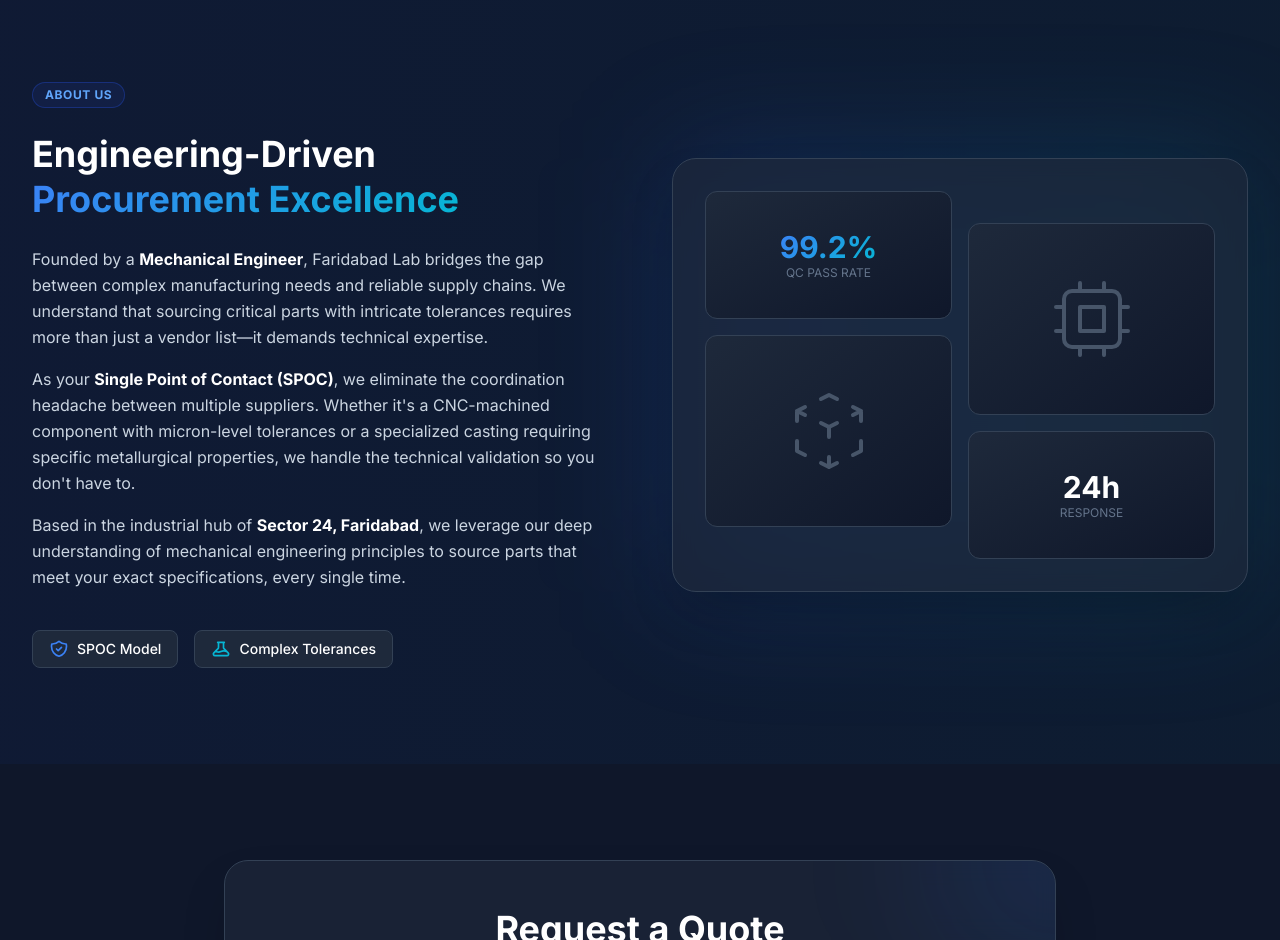
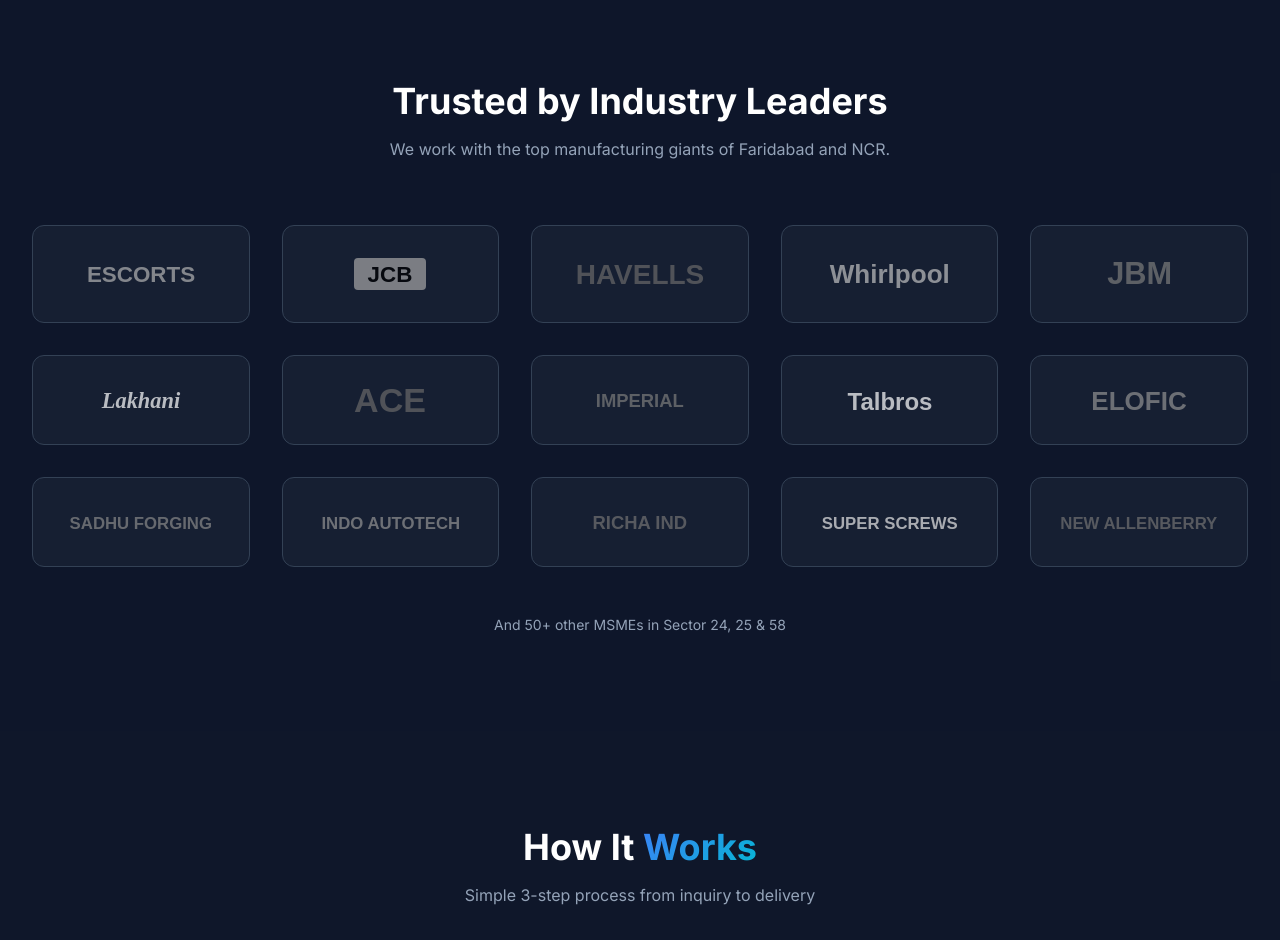
Before and after one commit to senyrahul0/my-ai-project, a plain HTML site: page index.html in a window 1280 px wide. Shown: the part 1860-2800 px from the top of the page. Drawn offline with nearby package versions, Linux system fonts and the light colour scheme.

Commit message:
Update index.html

```diff
--- a/index.html
+++ b/index.html
@@ -140,6 +140,22 @@
             box-shadow: 0 20px 40px rgba(59, 130, 246, 0.2);
         }
 
+        .client-card {
+            transition: all 0.3s ease;
+        }
+        .client-card:hover {
+            transform: translateY(-5px);
+            border-color: #3b82f6;
+            background: rgba(30, 41, 59, 0.9);
+        }
+        .client-card svg {
+            filter: grayscale(100%) opacity(0.7);
+            transition: all 0.3s ease;
+        }
+        .client-card:hover svg {
+            filter: grayscale(0%) opacity(1);
+        }
+
         .modal {
             display: none;
             position: fixed;
@@ -271,6 +287,7 @@
 
                 <div class="hidden md:flex items-center gap-8">
                     <a href="#services" class="text-sm font-medium text-industrial-300 hover:text-white transition-colors">Services</a>
+                    <a href="#clients" class="text-sm font-medium text-industrial-300 hover:text-white transition-colors">Clients</a>
                     <a href="#about" class="text-sm font-medium text-industrial-300 hover:text-white transition-colors">About</a>
                     <a href="#quote" class="px-6 py-2.5 bg-blue-600 hover:bg-blue-500 text-white text-sm font-bold rounded-md transition-all shadow-lg shadow-blue-900/50 hover:shadow-blue-900/80">
                         Request Quote
@@ -290,6 +307,7 @@
         <div id="mobile-menu" class="hidden md:hidden glass-panel border-t border-slate-800">
             <div class="px-4 pt-2 pb-6 space-y-2">
                 <a href="#services" class="block px-3 py-2 text-base font-medium text-industrial-300 hover:text-white hover:bg-slate-800 rounded-md">Services</a>
+                <a href="#clients" class="block px-3 py-2 text-base font-medium text-industrial-300 hover:text-white hover:bg-slate-800 rounded-md">Clients</a>
                 <a href="#about" class="block px-3 py-2 text-base font-medium text-industrial-300 hover:text-white hover:bg-slate-800 rounded-md">About</a>
                 <a href="#quote" class="block px-3 py-2 text-base font-bold text-blue-400 hover:text-blue-300">Request Quote</a>
             </div>
@@ -477,86 +495,134 @@
         </div>
     </section>
 
-    <div id="serviceModal" class="modal">
-        <div class="modal-content glass-panel-dark rounded-3xl">
-            <div id="modalBody"></div>
+    <section id="clients" class="py-24 relative bg-slate-900/50">
+        <div class="max-w-7xl mx-auto px-4 sm:px-6 lg:px-8">
+            <div class="text-center mb-16">
+                <h2 class="text-3xl md:text-4xl font-bold text-white mb-4">Trusted by Industry Leaders</h2>
+                <p class="text-industrial-400 max-w-2xl mx-auto">We work with the top manufacturing giants of Faridabad and NCR.</p>
+            </div>
+
+            <div class="grid grid-cols-2 md:grid-cols-3 lg:grid-cols-5 gap-8">
+                <div class="client-card client-logo bg-slate-800/50 p-6 rounded-xl border border-slate-700 flex items-center justify-center">
+                    <svg class="h-12 w-auto" viewBox="0 0 200 60" fill="currentColor">
+                        <text x="100" y="40" text-anchor="middle" font-family="Arial, sans-serif" font-weight="900" font-size="28" fill="#eab308">ESCORTS</text>
+                    </svg>
+                </div>
+                <div class="client-card client-logo bg-slate-800/50 p-6 rounded-xl border border-slate-700 flex items-center justify-center">
+                     <svg class="h-12 w-auto" viewBox="0 0 100 60" fill="currentColor">
+                        <rect x="5" y="10" width="90" height="40" rx="5" fill="#f59e0b"/>
+                        <text x="50" y="40" text-anchor="middle" font-family="Arial, sans-serif" font-weight="900" font-size="28" fill="black">JCB</text>
+                    </svg>
+                </div>
+                <div class="client-card client-logo bg-slate-800/50 p-6 rounded-xl border border-slate-700 flex items-center justify-center">
+                    <svg class="h-10 w-auto" viewBox="0 0 160 40" fill="currentColor">
+                        <text x="80" y="30" text-anchor="middle" font-family="Arial, sans-serif" font-weight="bold" font-size="28" fill="#ef4444">HAVELLS</text>
+                    </svg>
+                </div>
+                <div class="client-card client-logo bg-slate-800/50 p-6 rounded-xl border border-slate-700 flex items-center justify-center">
+                    <svg class="h-10 w-auto" viewBox="0 0 180 40" fill="currentColor">
+                        <text x="90" y="30" text-anchor="middle" font-family="Arial, sans-serif" font-weight="bold" font-size="28" fill="#fbbf24">Whirlpool</text>
+                    </svg>
+                </div>
+                <div class="client-card client-logo bg-slate-800/50 p-6 rounded-xl border border-slate-700 flex items-center justify-center">
+                     <svg class="h-12 w-auto" viewBox="0 0 120 50" fill="currentColor">
+                        <text x="60" y="35" text-anchor="middle" font-family="Arial, sans-serif" font-weight="900" font-size="32" fill="#3b82f6">JBM</text>
+                    </svg>
+                </div>
+                <div class="client-card client-logo bg-slate-800/50 p-6 rounded-xl border border-slate-700 flex items-center justify-center">
+                    <svg class="h-8 w-auto" viewBox="0 0 150 40" fill="currentColor">
+                        <text x="75" y="30" text-anchor="middle" font-family="Times New Roman, serif" font-weight="bold" font-size="28" fill="white" font-style="italic">Lakhani</text>
+                    </svg>
+                </div>
+                <div class="client-card client-logo bg-slate-800/50 p-6 rounded-xl border border-slate-700 flex items-center justify-center">
+                    <svg class="h-10 w-auto" viewBox="0 0 100 40" fill="currentColor">
+                        <text x="50" y="32" text-anchor="middle" font-family="Arial, sans-serif" font-weight="900" font-size="34" fill="#ef4444">ACE</text>
+                    </svg>
+                </div>
+                <div class="client-card client-logo bg-slate-800/50 p-6 rounded-xl border border-slate-700 flex items-center justify-center">
+                    <svg class="h-10 w-auto" viewBox="0 0 200 40" fill="currentColor">
+                        <text x="100" y="28" text-anchor="middle" font-family="Arial, sans-serif" font-weight="bold" font-size="22" fill="#3b82f6">IMPERIAL</text>
+                    </svg>
+                </div>
+                <div class="client-card client-logo bg-slate-800/50 p-6 rounded-xl border border-slate-700 flex items-center justify-center">
+                    <svg class="h-10 w-auto" viewBox="0 0 150 40" fill="currentColor">
+                        <text x="75" y="30" text-anchor="middle" font-family="Arial, sans-serif" font-weight="bold" font-size="24" fill="white">Talbros</text>
+                    </svg>
+                </div>
+                <div class="client-card client-logo bg-slate-800/50 p-6 rounded-xl border border-slate-700 flex items-center justify-center">
+                    <svg class="h-10 w-auto" viewBox="0 0 120 40" fill="currentColor">
+                        <text x="60" y="30" text-anchor="middle" font-family="Arial, sans-serif" font-weight="bold" font-size="26" fill="#10b981">ELOFIC</text>
+                    </svg>
+                </div>
+                 <div class="client-card client-logo bg-slate-800/50 p-6 rounded-xl border border-slate-700 flex items-center justify-center">
+                    <svg class="h-10 w-auto" viewBox="0 0 200 40" fill="currentColor">
+                        <text x="100" y="28" text-anchor="middle" font-family="Arial, sans-serif" font-weight="bold" font-size="20" fill="#f97316">SADHU FORGING</text>
+                    </svg>
+                </div>
+                <div class="client-card client-logo bg-slate-800/50 p-6 rounded-xl border border-slate-700 flex items-center justify-center">
+                    <svg class="h-10 w-auto" viewBox="0 0 200 40" fill="currentColor">
+                        <text x="100" y="28" text-anchor="middle" font-family="Arial, sans-serif" font-weight="bold" font-size="20" fill="#06b6d4">INDO AUTOTECH</text>
+                    </svg>
+                </div>
+                 <div class="client-card client-logo bg-slate-800/50 p-6 rounded-xl border border-slate-700 flex items-center justify-center">
+                    <svg class="h-10 w-auto" viewBox="0 0 200 40" fill="currentColor">
+                        <text x="100" y="28" text-anchor="middle" font-family="Arial, sans-serif" font-weight="bold" font-size="22" fill="#a855f7">RICHA IND</text>
+                    </svg>
+                </div>
+                <div class="client-card client-logo bg-slate-800/50 p-6 rounded-xl border border-slate-700 flex items-center justify-center">
+                    <svg class="h-10 w-auto" viewBox="0 0 200 40" fill="currentColor">
+                        <text x="100" y="28" text-anchor="middle" font-family="Arial, sans-serif" font-weight="bold" font-size="20" fill="#e2e8f0">SUPER SCREWS</text>
+                    </svg>
+                </div>
+                <div class="client-card client-logo bg-slate-800/50 p-6 rounded-xl border border-slate-700 flex items-center justify-center">
+                    <svg class="h-10 w-auto" viewBox="0 0 200 40" fill="currentColor">
+                        <text x="100" y="28" text-anchor="middle" font-family="Arial, sans-serif" font-weight="bold" font-size="20" fill="#64748b">NEW ALLENBERRY</text>
+                    </svg>
+                </div>
+
+            </div>
+
+            <div class="text-center mt-12">
+                <p class="text-sm text-industrial-400">And 50+ other MSMEs in Sector 24, 25 & 58</p>
             </div>
         </div>
+    </section>
+    <section class="py-24 bg-industrial-900">
+        <div class="max-w-7xl mx-auto px-4 sm:px-6 lg:px-8">
+            <div class="text-center mb-16">
+                <h2 class="text-3xl md:text-4xl font-bold text-white mb-4">How It <span class="gradient-text">Works</span></h2>
+                <p class="text-industrial-400 max-w-2xl mx-auto">Simple 3-step process from inquiry to delivery</p>
+            </div>
 
-    <section id="about" class="py-24 bg-slate-900/50 relative overflow-hidden">
-        <div class="absolute inset-0 bg-gradient-to-r from-blue-600/5 to-cyan-600/5"></div>
-
-        <div class="max-w-7xl mx-auto px-4 sm:px-6 lg:px-8 relative">
-            <div class="grid lg:grid-cols-2 gap-16 items-center">
-                <div class="space-y-6">
-                    <div class="inline-block px-3 py-1 text-xs font-bold tracking-wider text-blue-400 uppercase bg-blue-900/20 rounded-full border border-blue-800/50">
-                        About Us
+            <div class="grid md:grid-cols-3 gap-8 md:gap-12">
+                <div class="process-step glass-panel p-8 rounded-2xl border border-slate-700 text-center">
+                    <div class="w-16 h-16 bg-blue-600/20 rounded-full flex items-center justify-center text-3xl font-bold text-blue-400 mx-auto mb-6 border-2 border-blue-500">
+                        1
                     </div>
-                    <h2 class="text-4xl font-bold text-white leading-tight">
-                        Engineering-Driven<br>
-                        <span class="gradient-text">Procurement Excellence</span>
-                    </h2>
-
-                    <div class="space-y-4 text-industrial-300 leading-relaxed">
-                        <p>
-                            Founded by a <strong class="text-white">Mechanical Engineer</strong>, Faridabad Lab bridges the gap between complex manufacturing needs and reliable supply chains. We understand that sourcing critical parts with intricate tolerances requires more than just a vendor list—it demands technical expertise.
-                        </p>
-                        <p>
-                            As your <strong class="text-white">Single Point of Contact (SPOC)</strong>, we eliminate the coordination headache between multiple suppliers. Whether it's a CNC-machined component with micron-level tolerances or a specialized casting requiring specific metallurgical properties, we handle the technical validation so you don't have to.
-                        </p>
-                        <p>
-                            Based in the industrial hub of <strong class="text-white">Sector 24, Faridabad</strong>, we leverage our deep understanding of mechanical engineering principles to source parts that meet your exact specifications, every single time.
+                    <h3 class="text-xl font-bold text-white mb-4">Submit Your Requirements</h3>
+                    <p class="text-industrial-400 leading-relaxed">
+                        Share your part specifications, technical drawings, material requirements, and quantity through our simple form.
                     </p>
                 </div>
 
-                    <div class="flex flex-wrap gap-4 pt-4">
-                        <div class="flex items-center gap-2 px-4 py-2 bg-slate-800 rounded-lg border border-slate-700">
-                            <svg class="w-5 h-5 text-blue-500" fill="none" stroke="currentColor" viewBox="0 0 24 24">
-                                <path stroke-linecap="round" stroke-linejoin="round" stroke-width="2" d="M9 12l2 2 4-4m5.618-4.016A11.955 11.955 0 0112 2.944a11.955 11.955 0 01-8.618 3.04A12.02 12.02 0 003 9c0 5.591 3.824 10.29 9 11.622 5.176-1.332 9-6.03 9-11.622 0-1.042-.133-2.052-.382-3.016z"/>
-                            </svg>
-                            <span class="text-sm font-medium text-white">SPOC Model</span>
+                <div class="process-step glass-panel p-8 rounded-2xl border border-slate-700 text-center">
+                    <div class="w-16 h-16 bg-cyan-600/20 rounded-full flex items-center justify-center text-3xl font-bold text-cyan-400 mx-auto mb-6 border-2 border-cyan-500">
+                        2
                     </div>
-                        <div class="flex items-center gap-2 px-4 py-2 bg-slate-800 rounded-lg border border-slate-700">
-                            <svg class="w-5 h-5 text-cyan-500" fill="none" stroke="currentColor" viewBox="0 0 24 24">
-                                <path stroke-linecap="round" stroke-linejoin="round" stroke-width="2" d="M19.428 15.428a2 2 0 00-1.022-.547l-2.384-.477a6 6 0 00-3.86.517l-.318.158a6 6 0 01-3.86.517L6.05 15.21a2 2 0 00-1.806.547M8 4h8l-1 1v5.172a2 2 0 00.586 1.414l5 5c1.26 1.26.367 3.414-1.415 3.414H4.828c-1.782 0-2.674-2.154-1.414-3.414l5-5A2 2 0 009 10.172V5L8 4z"/>
-                            </svg>
-                            <span class="text-sm font-medium text-white">Complex Tolerances</span>
-                        </div>
-                    </div>
+                    <h3 class="text-xl font-bold text-white mb-4">Get Competitive Quotes</h3>
+                    <p class="text-industrial-400 leading-relaxed">
+                        Our team connects with vetted vendors and provides you with the best quotations within 24 hours.
+                    </p>
                 </div>
 
-                <div class="relative">
-                    <div class="absolute inset-0 bg-gradient-to-r from-blue-600/20 to-cyan-600/20 rounded-3xl blur-3xl"></div>
-                    <div class="relative glass-panel rounded-3xl p-8 border border-slate-700 shadow-2xl">
-                        <div class="grid grid-cols-2 gap-4">
-                            <div class="space-y-4">
-                                <div class="h-32 bg-gradient-to-br from-slate-800 to-slate-900 rounded-xl border border-slate-700 flex items-center justify-center">
-                                    <div class="text-center">
-                                        <div class="text-3xl font-bold gradient-text">99.2%</div>
-                                        <div class="text-xs text-industrial-500 uppercase">QC Pass Rate</div>
+                <div class="process-step glass-panel p-8 rounded-2xl border border-slate-700 text-center">
+                    <div class="w-16 h-16 bg-green-600/20 rounded-full flex items-center justify-center text-3xl font-bold text-green-400 mx-auto mb-6 border-2 border-green-500">
+                        3
                     </div>
-                                </div>
-                                <div class="h-48 bg-gradient-to-br from-slate-800 to-slate-900 rounded-xl border border-slate-700 flex items-center justify-center relative overflow-hidden">
-                                    <svg class="w-24 h-24 text-slate-600" fill="none" stroke="currentColor" viewBox="0 0 24 24">
-                                        <path stroke-linecap="round" stroke-linejoin="round" stroke-width="1" d="M14 10l-2 1m0 0l-2-1m2 1v2.5M20 7l-2 1m2-1l-2-1m2 1v2.5M14 4l-2-1-2 1M4 7l2-1M4 7l2 1M4 7v2.5M12 21l-2-1m2 1l2-1m-2 1v-2.5M6 18l-2-1v-2.5M18 18l2-1v-2.5"/>
-                                    </svg>
-                                </div>
-                            </div>
-                            <div class="space-y-4 mt-8">
-                                <div class="h-48 bg-gradient-to-br from-slate-800 to-slate-900 rounded-xl border border-slate-700 flex items-center justify-center">
-                                    <svg class="w-24 h-24 text-slate-600" fill="none" stroke="currentColor" viewBox="0 0 24 24">
-                                        <path stroke-linecap="round" stroke-linejoin="round" stroke-width="1" d="M9 3v2m6-2v2M9 19v2m6-2v2M5 9H3m2 6H3m18-6h-2m2 6h-2M7 19h10a2 2 0 002-2V7a2 2 0 00-2-2H7a2 2 0 00-2 2v10a2 2 0 002 2zM9 9h6v6H9V9z"/>
-                                    </svg>
-                                </div>
-                                <div class="h-32 bg-gradient-to-br from-slate-800 to-slate-900 rounded-xl border border-slate-700 flex items-center justify-center">
-                                    <div class="text-center">
-                                        <div class="text-3xl font-bold text-white">24h</div>
-                                        <div class="text-xs text-industrial-500 uppercase">Response</div>
-                                    </div>
-                                </div>
-                            </div>
-                        </div>
-                    </div>
+                    <h3 class="text-xl font-bold text-white mb-4">Quality Assured Delivery</h3>
+                    <p class="text-industrial-400 leading-relaxed">
+                        We coordinate production, perform quality checks, and ensure timely delivery of your parts.
+                    </p>
                 </div>
             </div>
         </div>
```
Lines whose indentation alone changed are shown as unchanged.
